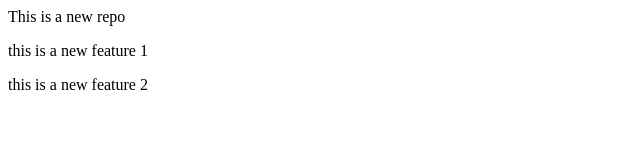
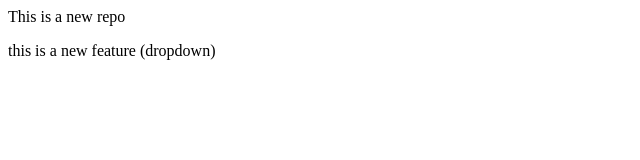
Before and after one commit to tahseen-07/localRepo, a plain HTML site: page index.html in a window 1280 px wide. Shown: the whole page, without its empty margins (0-640 px from the left). Drawn offline with Linux system fonts and the light colour scheme.

Commit message:
add dropdown

```diff
--- a/index.html
+++ b/index.html
@@ -1,3 +1,2 @@
 <p>This is a new repo</p>
-<p>this is a new feature 1</p>
-<p>this is a new feature 2</p>
+<p>this is a new feature (dropdown)</p>
```
